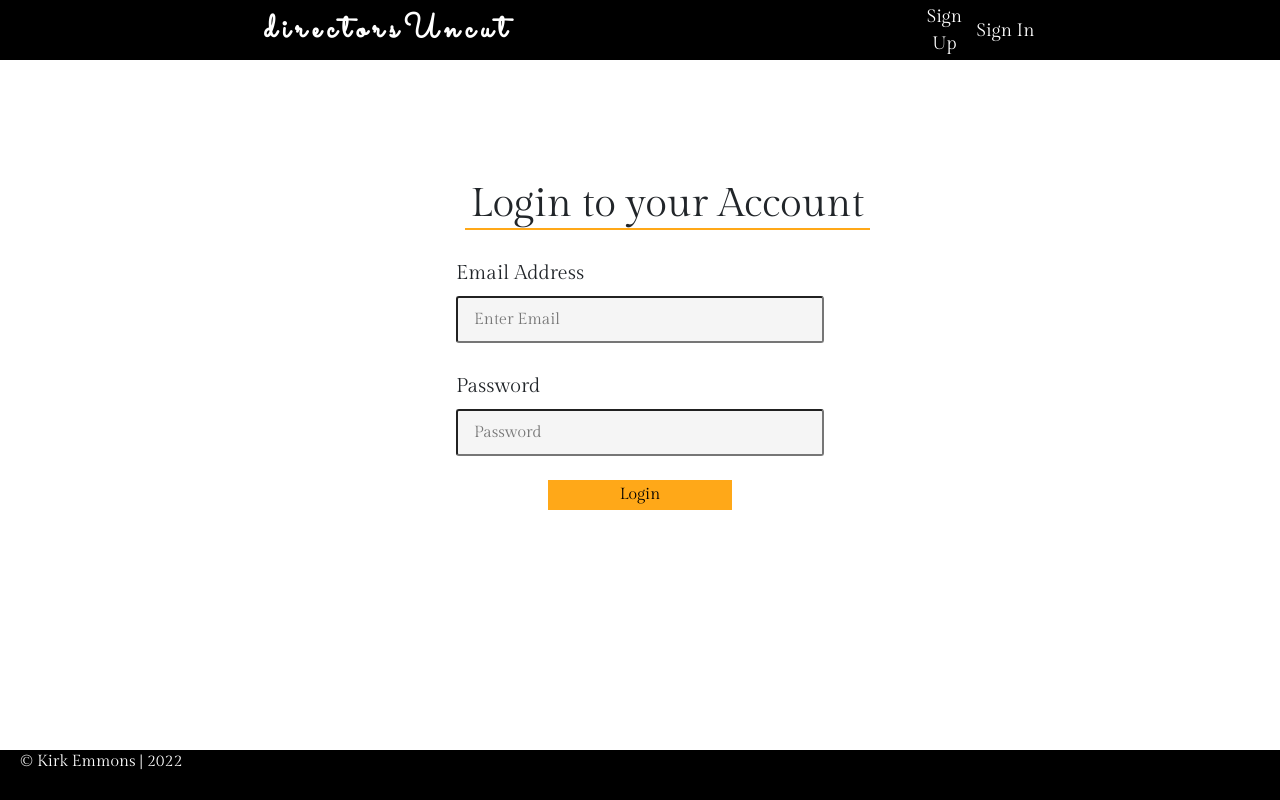
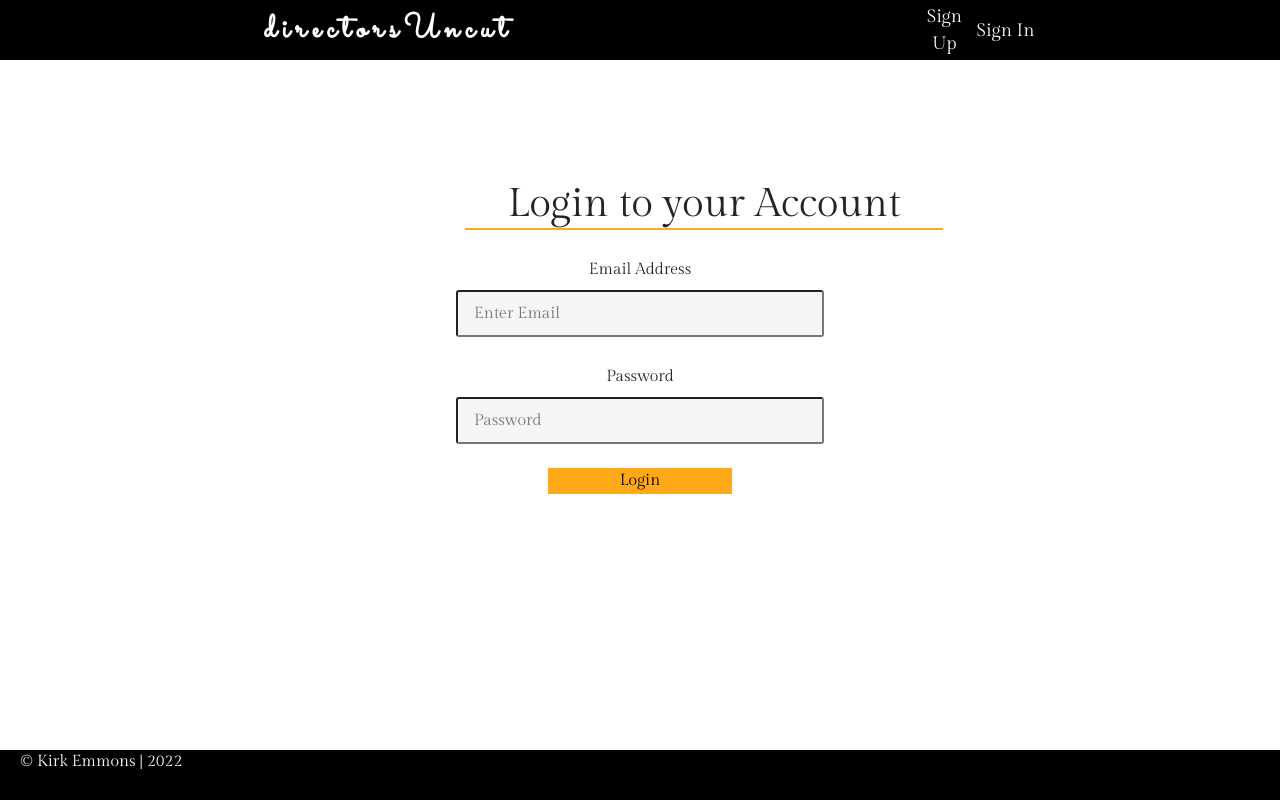
Before and after one commit to kirkemmons/directors-client, a React (Create React App) app: page /sign-in in a window 1280 px wide. Built offline with nearby package versions, Linux system fonts and the light colour scheme.

Commit message:
update auth css

```diff
--- a/src/components/auth/ChangePassword.css
+++ b/src/components/auth/ChangePassword.css
@@ -1,4 +1,4 @@
-@import url("https://fonts.googleapis.com/css2?family=Gilda+Display&family=Sacramento&display=swap");
+/* @import url("https://fonts.googleapis.com/css2?family=Gilda+Display&family=Sacramento&display=swap");
 
 body {
   margin: 0;
@@ -80,4 +80,4 @@
   font-size: 16px !important;
   font-family: "Gilda Display", serif;
   height: 30px;
-}
+} */
--- a/src/components/auth/SignIn.css
+++ b/src/components/auth/SignIn.css
@@ -1,4 +1,4 @@
-@import url("https://fonts.googleapis.com/css2?family=Gilda+Display&family=Sacramento&display=swap");
+/* @import url("https://fonts.googleapis.com/css2?family=Gilda+Display&family=Sacramento&display=swap");
 
 body {
   margin: 0;
@@ -80,4 +80,4 @@
   font-size: 16px !important;
   font-family: "Gilda Display", serif;
   height: 30px;
-}
+} */
--- a/src/components/auth/SignUp.css
+++ b/src/components/auth/SignUp.css
@@ -29,7 +29,7 @@
 
 h1 {
   border-bottom: 2px solid #ffa818;
-  width: 55%;
+  width: 65%;
   margin-left: 193px;
   padding-top: 100px;
 }
```
